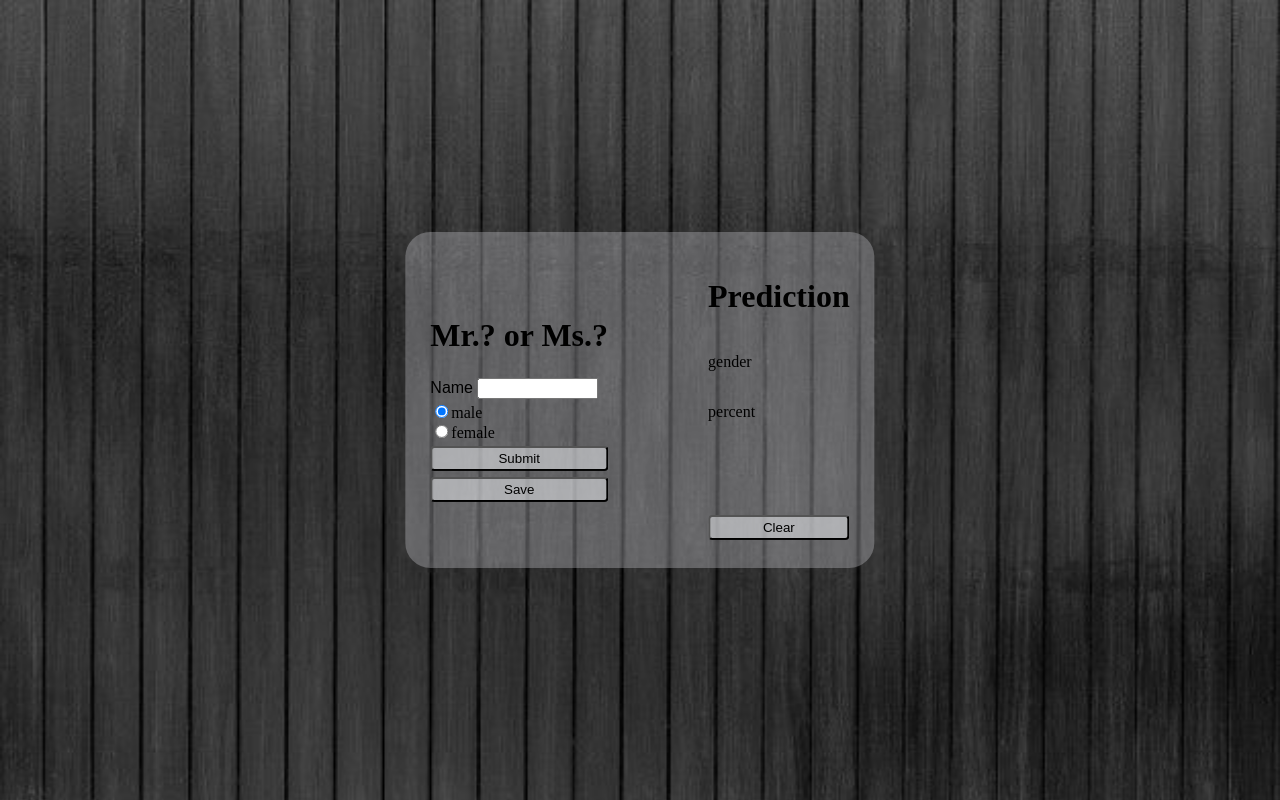
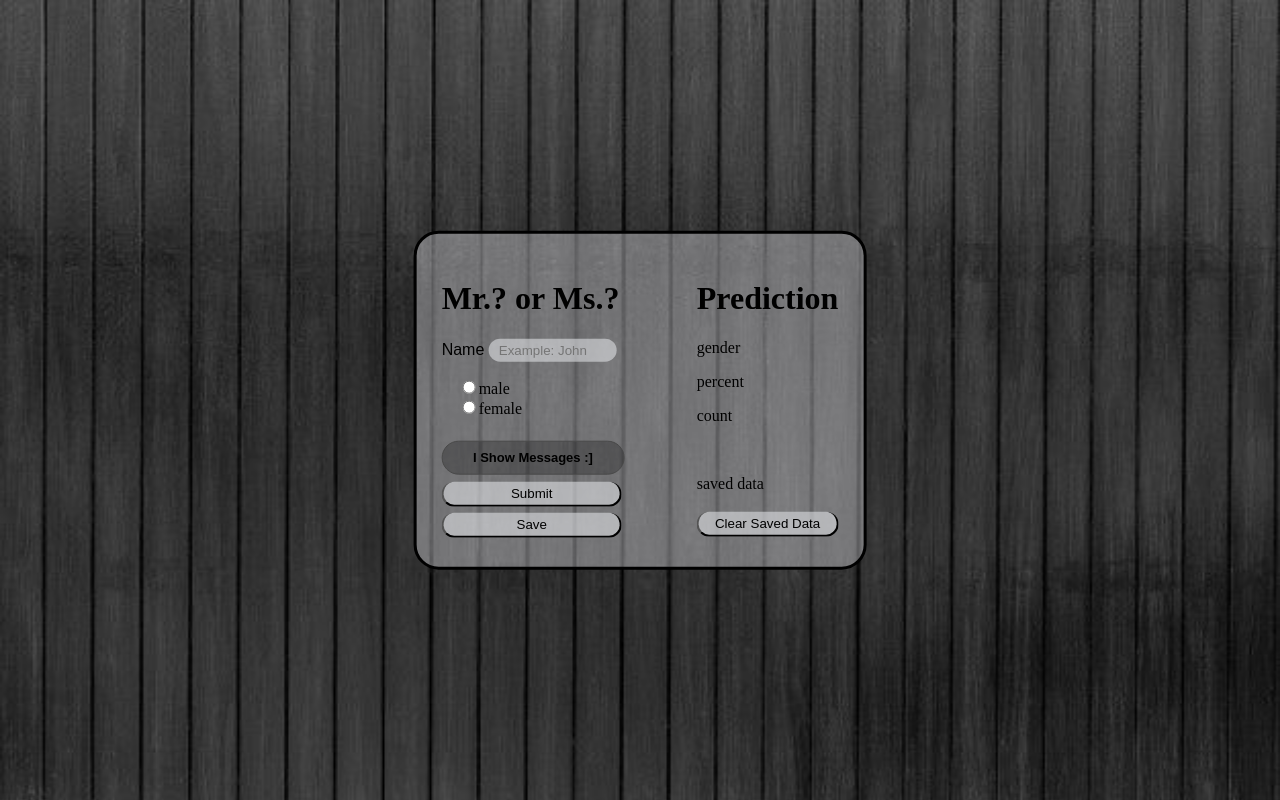
Before and after one commit to somayeh-rzie/Gender-Detection, a plain HTML site: page index.html in a window 1280 px wide. Drawn offline with Linux system fonts and the light colour scheme.

Commit message:
add message textarea

```diff
--- a/index.html
+++ b/index.html
@@ -7,43 +7,39 @@
     </head>
   <body>
 
-    <div class="box">
-      <div class="first">
+    <div class="row">
+      <div class="column">
         <h1>Mr.? or Ms.? </h1>
         <!-- checks input should be alphabets and spaces -->
           <label for="name">Name
-          <input type="text" id="name" name="name" maxlength="255" size="12"
+          <input placeholder="Example: John" type="text" id="name" name="name" maxlength="255" size="12"
           onkeypress="return (event.charCode > 64 && event.charCode < 91) || (event.charCode > 96 && event.charCode < 123) || (event.charCode==32)">
           </label>
 
         <!-- same name for radio buttons to restrict user from choosing more than one -->
-        <div>
-          <span class="radio">
-            <input type="radio" name="g" id="male" checked>male<br>
-          </span>
-
-          <span class="radio">
-            <input type="radio" name="g" id="female">female</label><br>
-          </span>
-
+        <div class="radio-button">
+          <input type="radio" name="g" id="male">male<br>
+          <input type="radio" name="g" id="female">female</label><br>
         </div>
 
-        <div>
+        <textarea id="message">I Show Messages :]</textarea>
+
+        <div class="button">
           <button type="Submit" id="submit" onclick="submitfunc();">Submit</button>
-        </div>
-
-        <div>
           <button type="Save" onclick="savefunc()">Save</button>
         </div>
 
       </div>
-      <div class="second">
+      <div class="column">
         <h1>Prediction</h1>
         <p id="gender">gender</p>
         <p id="percent">percent</p>
-        <h1 id="saved-data"></h1>
-        <p id="g"></p>
-        <button onclick="clearfunc()">Clear</button>
+        <p id="count">count</p>
+        <p><br></p>
+        <div class = "saved">
+          <p id="saved-answer">saved data</p>
+        </div>
+        <button id= "clear" onclick="clearfunc()">Clear Saved Data</button>
       </div>
     </div>
   </body>
--- a/script.js
+++ b/script.js
@@ -16,6 +16,11 @@ function submitfunc(){
 
 
   var uname = document.getElementById("name").value;
+  message = document.getElementById("message");
+  gender = document.getElementById("gender");
+  percent = document.getElementById("percent");
+  count = document.getElementById("count");
+
 
   url.searchParams.set("name", uname);
 
@@ -33,18 +38,25 @@ function submitfunc(){
 
     //check local storage
     if(localStorage.getItem(uname)){
-      document.getElementById("saved-data").textContent = "Saved Answer";
-      document.getElementById("g").textContent = localStorage.getItem(uname);
+      document.getElementById("saved-answer").textContent = "you saved " + localStorage.getItem(uname) + " for " + uname;
     }
 
 
     //check response is empty or not
     if(response.gender && response.probability){
-      document.getElementById("gender").textContent = response.gender;
-      document.getElementById("percent").textContent = response.probability;
+      gender.textContent = response.gender;
+      percent.textContent = (response.probability*100) + "%";
+      count.textContent = response.count + " people";
+      if(response.count>=100 && response.probability>=0.7){
+        message.textContent = "Prediction Is Reliable";
+      }else{
+        message.textContent = "I'm Not Sure About Prediction:["
+      }
     }else{
-      document.getElementById("gender").textContent = "Sorry! We Couldn't Predict Your Gender";
-      document.getElementById("percent").textContent = "";
+      gender.textContent = "None";
+      percent.textContent = "None";
+      count.textContent = "None";
+      message.textContent = "Sorry! There's No Prediction";
     }
   };
 
--- a/style.css
+++ b/style.css
@@ -5,59 +5,91 @@ body{
     background-size: cover;
 }
 
-/*Flex-box margins and style*/
-.box {
+
+/*Flex box*/
+.row {
     display: flex;
+    grid-template-columns: 250px 250px;
+    grid-column-gap: 50px;
     position:absolute;
     text-align: center;
+    border: black;
+    border-style: solid;
     border-radius: 25px;
-    background-color: rgb(222, 223, 227, 0.3);
+    background-color: rgb(222, 223, 227, 0.4);
     top: 50%;
     left: 50%;
     transform: translate(-50%, -50%);
-    column-gap: 50px;
-    }
-
-/*First column of flex-box*/
-.first{
-    display: flex;
-    flex-direction: column;
-    text-align: left;
-    padding:25px;
-    justify-content: center;
-    border: 10px;
-    border-color: black;
-}
-
-/*Second column of flex-box*/
-.second{
-    display: flex;
-    flex-direction: column;
-    text-align: left;
-    padding:25px;
+    column-gap: 25px;
 }
 
 
-/*Style of radio buttons*/
-.radio{
-    margin: .8rem 0;
+/*First and second column style*/
+.column{
+    justify-content: left;
+    text-align: left;
+    padding: 25px;
 }
 
 
 /*Style of name*/
 label {
     font: 1rem 'Fira Sans', sans-serif;
-    margin: .2rem 0;
-    display: inline-block;
 }
+
+/*Input text of name style*/
+input[type="text" i] {
+    background: rgb(222, 223, 227, 0.6);
+    border: rgb(222, 223, 227, 0.6);
+    width: 60%;
+    padding: 4px 10px;
+    border-radius: 25px;
+}
+
 
 /*Styles of submit and save buttons*/
 button {
+    font-family: sans-serif;
     margin: .2rem 0;
     width: 100%;
     height:25px;
     background-color: rgb(222, 223, 227, 0.6);
     color: black;
-    border-radius: 4px;
+    border-radius: 25px;
+    border-top: black;
     text-align:center;
 }
+
+
+/*Message style*/
+textarea{
+    background-color: rgba(15, 15, 15, 0.3);
+    border-color: rgb(73, 73, 73);
+    border-radius: 25px;
+    margin-top: 7px;
+    -webkit-border-radius: 25px;
+    /*for mozilla firefox*/
+    -moz-border-radius: 25px;
+    /*for other browsers*/
+    border-radius: 25px;
+    height: 22px;
+    width: 98%;
+    padding-top: 8px;
+    /*font of message*/
+    font-family: sans-serif;
+    font-weight: bold;
+    text-align: center;
+    font-size:small;
+    /*hiding resize and scroll option of textarea*/
+    resize: none;
+    overflow: hidden;
+}
+
+.saved{
+    font-size: medium;
+}
+
+
+.radio-button{
+    padding:16px;
+}
```
